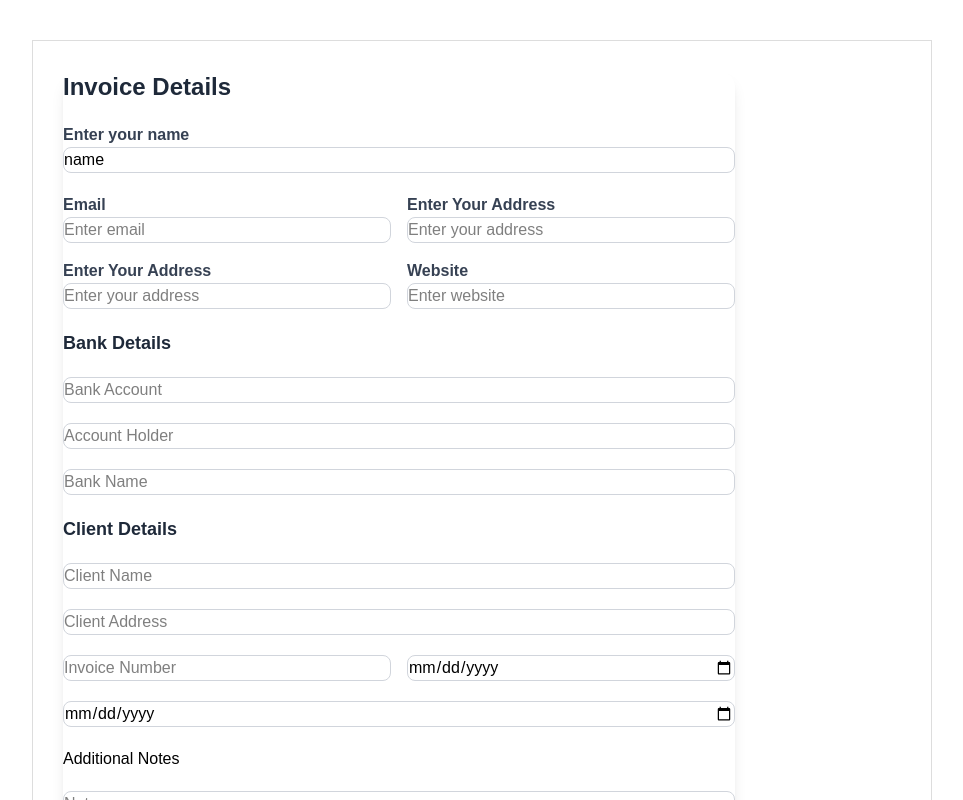
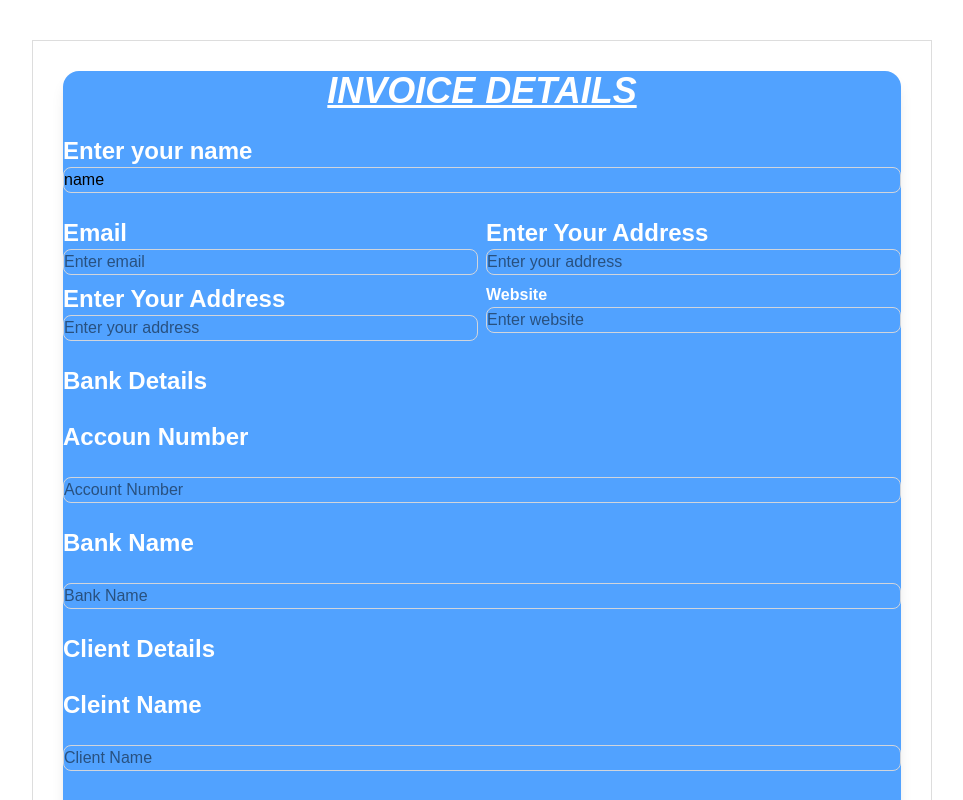
Before and after one commit to OJOK314/billing-system, a React (Vite) app: page / in a window 1280 px wide. Shown: the top 800 px of the page, without its empty margins (158-1121 px from the left). Built offline with nearby package versions, Linux system fonts and the light colour scheme.

Commit message:
add css in to the file

```diff
--- a/src/App.jsx
+++ b/src/App.jsx
@@ -32,7 +32,7 @@ function App() {
 
   return (
     <>
-      <main>
+      <main >
         {showInvoice ? (
           <div>
             <Header handleprint={handleprint} />
@@ -59,36 +59,38 @@ function App() {
             />
             <button
               onClick={() => setShowInvoice(false)}
-              className="bg-blue-500  border-2 mt-5 font-bold border-amber-400 py-2 px-8 hover:bg-emerald-950 rounded shadow hover:text-amber-50  text-amber-50 "
+              className="bg-blue-500  border-2 mt-5  font-bold border-amber-400  hover:bg-emerald-950 rounded shadow hover:text-amber-50  text-amber-50 "
             >
               Edit Information
             </button>
           </div>
         ) : (
-         <div className="max-w-2xl mx-auto bg-white p-8 rounded-2xl shadow-lg flex flex-col gap-5">
+
+         <div className="max-w-6xl mx-auto bg-blue-400 p-8 rounded-2xl shadow-lg flex flex-col gap-6 ">
 
   {/* Section Title */}
-  <h2 className="text-2xl font-bold text-gray-800 mb-2">Invoice Details</h2>
+  <h2 className="text-4xl font-bold text-white mb-2 text-center hover:bg-amber-950 hover:text-emerald-600 uppercase underline "><em>Invoice Details</em></h2>
 
   {/* Input Group */}
   <div className="flex flex-col">
-    <label htmlFor="name" className="font-semibold text-gray-700 mb-1">
+    <label htmlFor="name" className="font-semibold mb-1  text-white  text-2xl ">
       Enter your name
     </label>
     <input
       type="text"
       id="name"
+      placeholder="Enter your name"
       value={name}
       onChange={(e) => setName(e.target.value)}
-      className="border border-gray-300 rounded-lg p-3 focus:outline-none focus:ring-2 focus:ring-amber-500"
+      className="border border-gray-300 rounded-lg  focus:outline-none focus:ring-2 focus:ring-amber-500  "
     />
   </div>
 
 
 
-  <div className="grid grid-cols-1 md:grid-cols-2 gap-4">
+  <div className="grid grid-cols-1 md:grid-cols-2 gap-2">
     <div className="flex flex-col">
-      <label className="font-semibold text-gray-700 mb-1">Email</label>
+      <label className="font-semibold text-white mb-1 text-2xl">Email</label>
       <input
         type="email"
         value={email}
@@ -99,7 +101,7 @@ function App() {
     </div>
 
      <div className="flex flex-col">
-    <label className="font-semibold text-gray-700 mb-1">
+    <label className="font-semibold  text-white mb-1 text-2xl">
       Enter Your Address
     </label>
     <input
@@ -112,7 +114,7 @@ function App() {
   </div>
 
    <div className="flex flex-col">
-    <label className="font-semibold text-gray-700 mb-1">
+    <label className="font-semibold  text-white mb-1 text-2xl">
       Enter Your Address
     </label>
     <input
@@ -125,7 +127,7 @@ function App() {
   </div>
 
     <div className="flex flex-col">
-      <label className="font-semibold text-gray-700 mb-1">Website</label>
+      <label className="font-semibold  text-white mb-1">Website</label>
       <input
         type="text"
         value={website}
@@ -137,24 +139,25 @@ function App() {
   </div>
 
   {/* Bank Info */}
-  <h3 className="text-lg font-bold text-gray-800 mt-4">Bank Details</h3>
-
+  <h3 className="font-bold  mt-4  text-white  text-2xl ">Bank Details</h3>
+<label className="font-semibold  text-white mb-1 text-2xl">Accoun Number</label>
   <input
     type="text"
-    placeholder="Bank Account"
+    placeholder="Account Number"
     value={bankAccount}
     onChange={(e) => setBankAccount(e.target.value)}
     className="border border-gray-300 rounded-lg p-3 focus:ring-2 focus:ring-amber-500"
   />
 
-  <input
+  {/* <input
     type="text"
     placeholder="Account Holder"
     value={accountHolder}
     onChange={(e) => setAccountHolder(e.target.value)}
     className="border border-gray-300 rounded-lg p-3 focus:ring-2 focus:ring-amber-500"
-  />
+  /> */}
 
+<label className="font-semibold  text-white mb-1 text-2xl" >Bank Name</label>
   <input
     type="text"
     placeholder="Bank Name"
@@ -164,8 +167,8 @@ function App() {
   />
 
   {/* Client Info */}
-  <h3 className="text-lg font-bold text-gray-800 mt-4">Client Details</h3>
-
+  <h3 className="text-2xl font-bold text-white mt-4">Client Details</h3>
+<label className="font-semibold  text-white mb-1 text-2xl">Cleint Name</label>
   <input
     type="text"
     placeholder="Client Name"
@@ -173,7 +176,7 @@ function App() {
     onChange={(e) => setClientName(e.target.value)}
     className="border border-gray-300 rounded-lg p-3 focus:ring-2 focus:ring-amber-500"
   />
-
+<label className="font-semibold  text-white mb-1 text-2xl">Client Address</label>
   <input
     type="text"
     placeholder="Client Address"
@@ -182,8 +185,9 @@ function App() {
     className="border border-gray-300 rounded-lg p-3 focus:ring-2 focus:ring-amber-500"
   />
 
+<label className="font-semibold  text-white mb-1 text-2xl">Invoice Number</label>
   {/* Dates */}
-  <div className="grid grid-cols-1 md:grid-cols-2 gap-4">
+  <div className="flex grid-cols-1 md:grid-cols-2 gap-4">
     <input
       type="text"
       placeholder="Invoice Number"
@@ -192,6 +196,7 @@ function App() {
       className="border border-gray-300 rounded-lg p-3 focus:ring-2 focus:ring-amber-500"
     />
 
+<label className="font-semibold  text-white mb-1 text-2xl flex text-center ">Invoice Date</label>
     <input
       type="date"
       value={invoiceDate}
@@ -200,13 +205,14 @@ function App() {
     />
   </div>
 
+<label className="font-semibold  text-white mb-1 text-2xl">Due Date</label>
   <input
     type="date"
     value={dueDate}
     onChange={(e) => setDueDate(e.target.value)}
     className="border border-gray-300 rounded-lg p-3 focus:ring-2 focus:ring-amber-500"
   />
-<label>Additional Notes</label>
+<label className="text-2xl text-white ">Additional Notes</label>
   <textarea
     placeholder="Notes"
     value={notes}
--- a/src/components/MainDetails.jsx
+++ b/src/components/MainDetails.jsx
@@ -3,7 +3,7 @@ import React from 'react'
 const MainDetails = ({name, address}) => {
   return (
     <div>
-        <section>
+      <section>
     <h2>{name}</h2>
     <p>{address}</p>
    </section>
```
